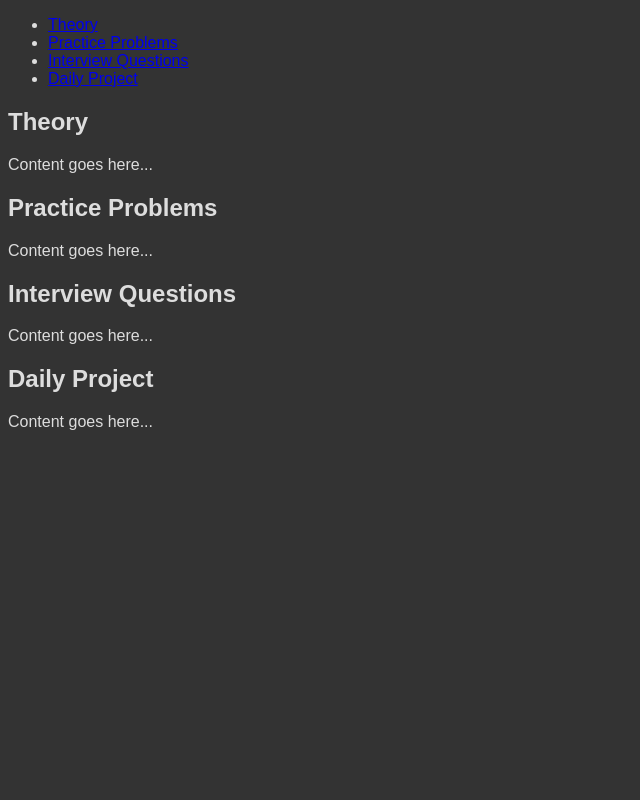
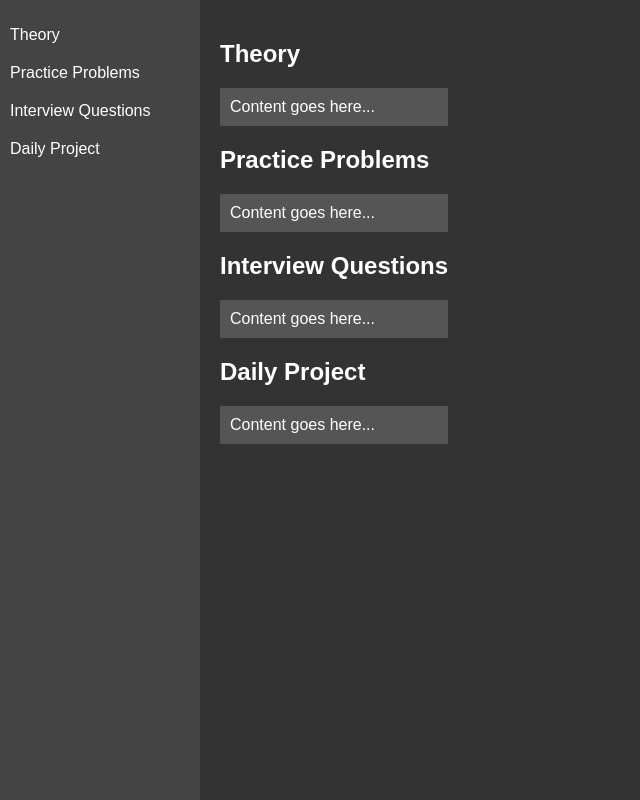
Before and after one commit to Dshushu73/java-notes, a plain HTML site: page index.html in a window 1280 px wide. Shown: the whole page, without its empty margins (0-640 px from the left). Drawn offline with Linux system fonts and the light colour scheme.

Commit message:
Update style.css

```diff
--- a/style.css
+++ b/style.css
@@ -1,35 +1,51 @@
-/* style.css */
 body {
-    background-color: #333; /* Dark gray background */
-    color: #ddd; /* Dull white text */
-    font-family: Arial, sans-serif;
+    font-family: 'Arial', sans-serif;
+    color: #ffffff;
+    background-color: #333;
+    margin: 0;
+    padding: 0;
+    display: flex;
+    min-height: 100vh;
 }
 
-.note-content {
-    display: none;
-    overflow: hidden;
-    padding: 15px;
-    background-color: #444; /* Slightly lighter gray for the content boxes */
-    border: 1px solid #555; /* Adding a bit of border to distinguish the content area */
+.container {
+    display: flex;
+    flex-direction: row;
 }
 
-.note-btn {
-    background-color: #555; /* Darker gray for buttons */
-    color: #ddd; /* Dull white text */
-    padding: 10px;
-    width: 100%;
-    text-align: left;
-    border: none;
-    outline: none;
-    transition: 0.4s;
+.sidebar {
+    width: 200px;
+    background-color: #444;
 }
 
-.note-btn:hover {
-    background-color: #666; /* Lighter gray when hovered for better UI feedback */
+.sidebar nav ul {
+    list-style: none;
+    padding: 0;
 }
 
-/* Optional: if you want to change the color when a section is active */
-.note-btn.active {
-    background-color: #666;
+.sidebar nav ul li a {
+    display: block;
+    padding: 10px;
     color: #fff;
+    text-decoration: none;
 }
+
+.content {
+    flex-grow: 1;
+    padding: 20px;
+    overflow-y: auto;
+}
+
+.section {
+    margin-bottom: 20px;
+}
+
+.content-collapse {
+    background-color: #555;
+    padding: 10px;
+    margin-top: 5px;
+}
+
+.content-collapse:not(:last-child) {
+    margin-bottom: 10px;
+}
```
